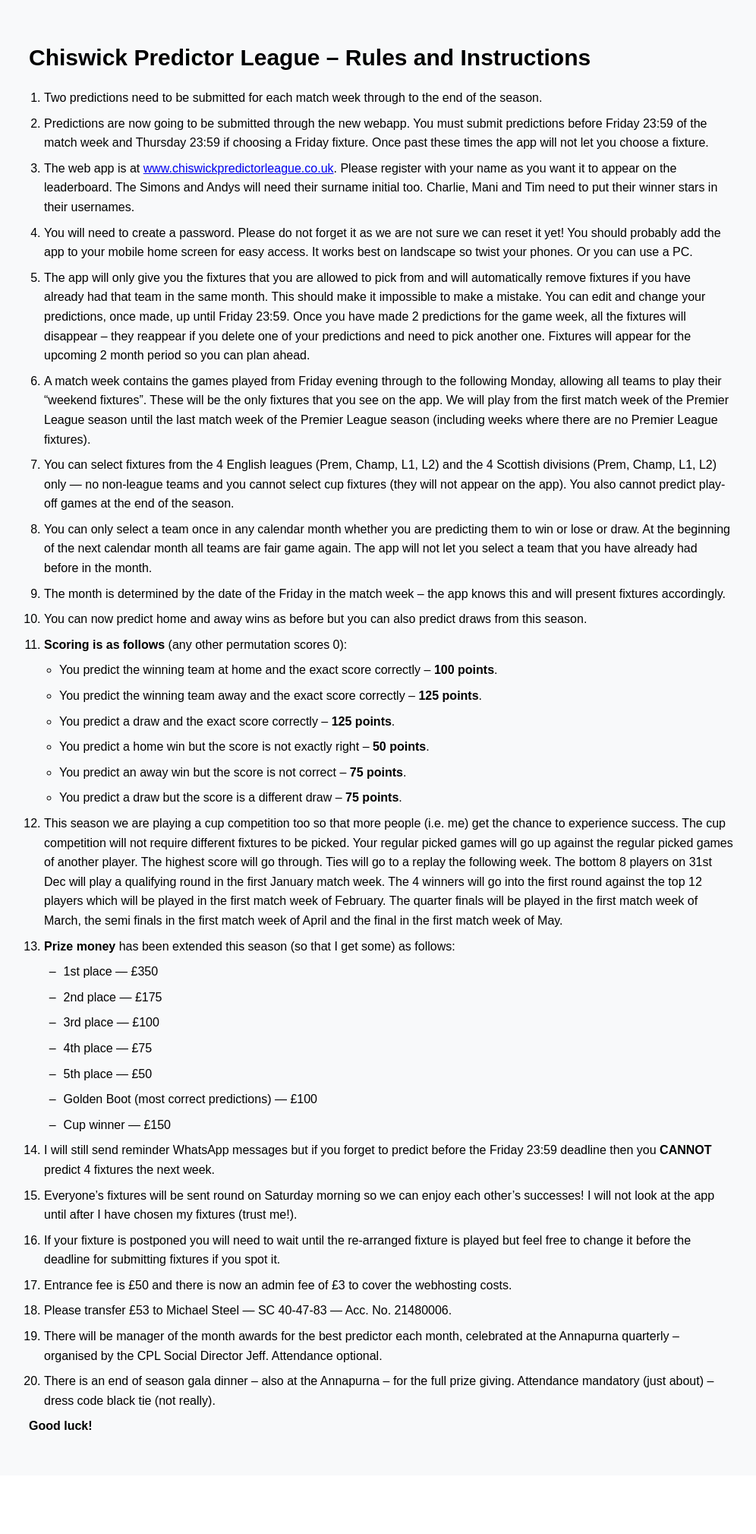
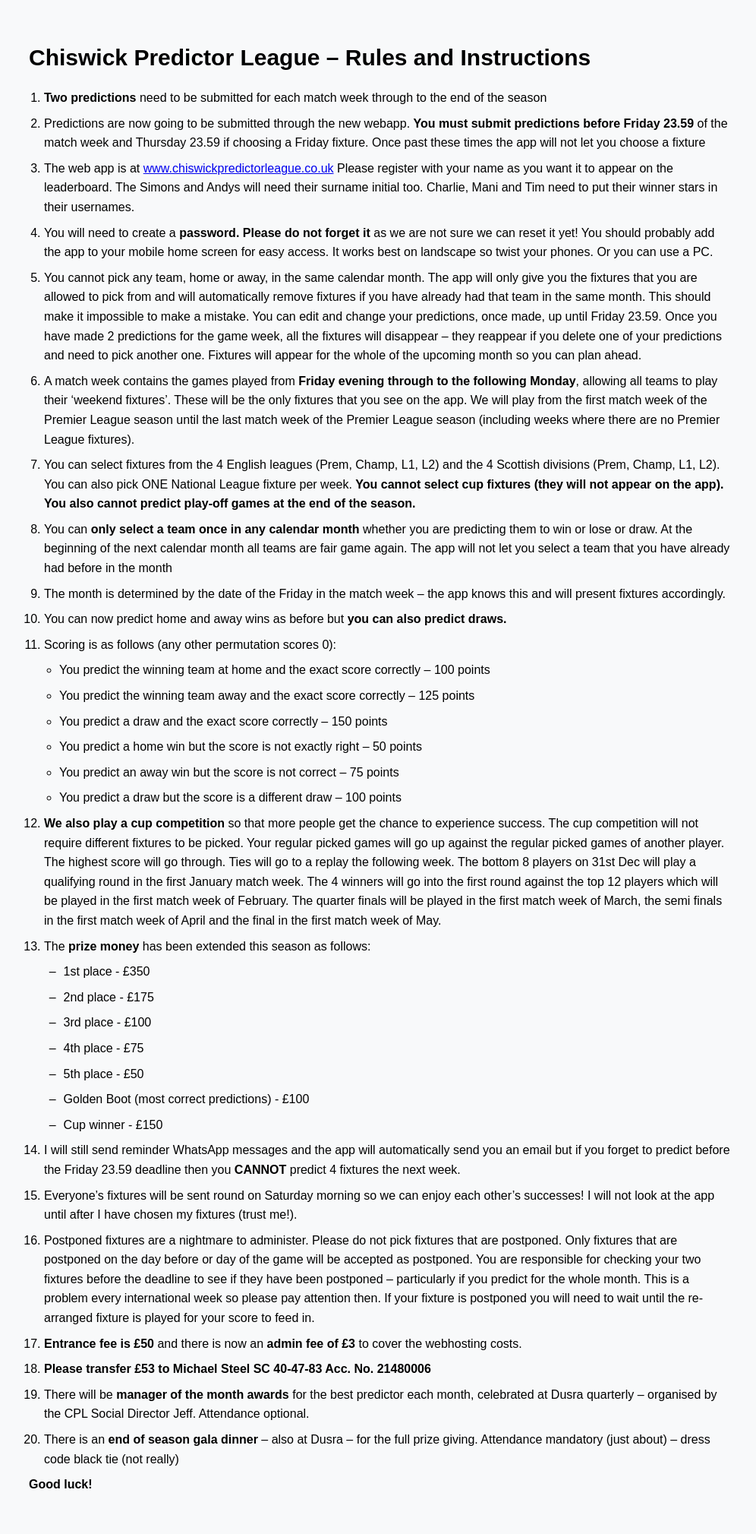
Before and after one commit to Alex-Steel-13/FootballPredictorLeague, a Django app: page /info/ in a window 1280 px wide. Shown: the part 38-2057 px from the top of the page at 76% size, without its empty margins (138-1134 px from the left). Before the commit the page ends 1920 px from the top, so only its background shows below. Run offline with Django 5.2, Linux system fonts and the light colour scheme; parts of the project's set-up code (start-up, migrations or seed data) failed here and were passed over.

Commit message:
Update info page with the latest CPL rules document
Replaced with the text from the new rules PDF verbatim (no wording
changes) - updated scoring values, prize list punctuation, venue name
(Dusra), and item ordering/wording throughout to match the new
document. Bold emphasis carried over from the source doc's formatting.

Co-Authored-By: Claude Sonnet 5 <noreply@anthropic.com>

```diff
--- a/templates/info.html
+++ b/templates/info.html
@@ -7,66 +7,66 @@
   <h1>Chiswick Predictor League – Rules and Instructions</h1>
 
   <ol>
-    <li>Two predictions need to be submitted for each match week through to the end of the season.</li>
+    <li><strong>Two predictions</strong> need to be submitted for each match week through to the end of the season</li>
 
-    <li>Predictions are now going to be submitted through the new webapp. You must submit predictions before Friday 23:59 of the match week and Thursday 23:59 if choosing a Friday fixture. Once past these times the app will not let you choose a fixture.</li>
+    <li>Predictions are now going to be submitted through the new webapp. <strong>You must submit predictions before Friday 23.59</strong> of the match week and Thursday 23.59 if choosing a Friday fixture. Once past these times the app will not let you choose a fixture</li>
 
-    <li>The web app is at <a href="https://www.chiswickpredictorleague.co.uk/" rel="noopener">www.chiswickpredictorleague.co.uk</a>. Please register with your name as you want it to appear on the leaderboard. The Simons and Andys will need their surname initial too. Charlie, Mani and Tim need to put their winner stars in their usernames.</li>
+    <li>The web app is at <a href="https://www.chiswickpredictorleague.co.uk/" rel="noopener">www.chiswickpredictorleague.co.uk</a> Please register with your name as you want it to appear on the leaderboard. The Simons and Andys will need their surname initial too. Charlie, Mani and Tim need to put their winner stars in their usernames.</li>
 
-    <li>You will need to create a password. Please do not forget it as we are not sure we can reset it yet! You should probably add the app to your mobile home screen for easy access. It works best on landscape so twist your phones. Or you can use a PC.</li>
+    <li>You will need to create a <strong>password. Please do not forget it</strong> as we are not sure we can reset it yet! You should probably add the app to your mobile home screen for easy access. It works best on landscape so twist your phones. Or you can use a PC.</li>
 
-    <li>The app will only give you the fixtures that you are allowed to pick from and will automatically remove fixtures if you have already had that team in the same month. This should make it impossible to make a mistake. You can edit and change your predictions, once made, up until Friday 23:59. Once you have made 2 predictions for the game week, all the fixtures will disappear – they reappear if you delete one of your predictions and need to pick another one. Fixtures will appear for the upcoming 2 month period so you can plan ahead.</li>
+    <li>You cannot pick any team, home or away, in the same calendar month. The app will only give you the fixtures that you are allowed to pick from and will automatically remove fixtures if you have already had that team in the same month. This should make it impossible to make a mistake. You can edit and change your predictions, once made, up until Friday 23.59. Once you have made 2 predictions for the game week, all the fixtures will disappear – they reappear if you delete one of your predictions and need to pick another one. Fixtures will appear for the whole of the upcoming month so you can plan ahead.</li>
 
-    <li>A match week contains the games played from Friday evening through to the following Monday, allowing all teams to play their “weekend fixtures”. These will be the only fixtures that you see on the app. We will play from the first match week of the Premier League season until the last match week of the Premier League season (including weeks where there are no Premier League fixtures).</li>
+    <li>A match week contains the games played from <strong>Friday evening through to the following Monday</strong>, allowing all teams to play their ‘weekend fixtures’. These will be the only fixtures that you see on the app. We will play from the first match week of the Premier League season until the last match week of the Premier League season (including weeks where there are no Premier League fixtures).</li>
 
-    <li>You can select fixtures from the 4 English leagues (Prem, Champ, L1, L2) and the 4 Scottish divisions (Prem, Champ, L1, L2) only — no non-league teams and you cannot select cup fixtures (they will not appear on the app). You also cannot predict play-off games at the end of the season.</li>
+    <li>You can select fixtures from the 4 English leagues (Prem, Champ, L1, L2) and the 4 Scottish divisions (Prem, Champ, L1, L2). You can also pick ONE National League fixture per week. <strong>You cannot select cup fixtures (they will not appear on the app). You also cannot predict play-off games at the end of the season.</strong></li>
 
-    <li>You can only select a team once in any calendar month whether you are predicting them to win or lose or draw. At the beginning of the next calendar month all teams are fair game again. The app will not let you select a team that you have already had before in the month.</li>
+    <li>You can <strong>only select a team once in any calendar month</strong> whether you are predicting them to win or lose or draw. At the beginning of the next calendar month all teams are fair game again. The app will not let you select a team that you have already had before in the month</li>
 
     <li>The month is determined by the date of the Friday in the match week – the app knows this and will present fixtures accordingly.</li>
 
-    <li>You can now predict home and away wins as before but you can also predict draws from this season.</li>
+    <li>You can now predict home and away wins as before but <strong>you can also predict draws.</strong></li>
 
     <li>
-      <p><strong>Scoring is as follows</strong> (any other permutation scores 0):</p>
+      <p>Scoring is as follows (any other permutation scores 0):</p>
       <ul>
-        <li>You predict the winning team at home and the exact score correctly – <strong>100 points</strong>.</li>
-        <li>You predict the winning team away and the exact score correctly – <strong>125 points</strong>.</li>
-        <li>You predict a draw and the exact score correctly – <strong>125 points</strong>.</li>
-        <li>You predict a home win but the score is not exactly right – <strong>50 points</strong>.</li>
-        <li>You predict an away win but the score is not correct – <strong>75 points</strong>.</li>
-        <li>You predict a draw but the score is a different draw – <strong>75 points</strong>.</li>
+        <li>You predict the winning team at home and the exact score correctly – 100 points</li>
+        <li>You predict the winning team away and the exact score correctly – 125 points</li>
+        <li>You predict a draw and the exact score correctly – 150 points</li>
+        <li>You predict a home win but the score is not exactly right – 50 points</li>
+        <li>You predict an away win but the score is not correct – 75 points</li>
+        <li>You predict a draw but the score is a different draw – 100 points</li>
       </ul>
     </li>
 
-    <li>This season we are playing a cup competition too so that more people (i.e. me) get the chance to experience success. The cup competition will not require different fixtures to be picked. Your regular picked games will go up against the regular picked games of another player. The highest score will go through. Ties will go to a replay the following week. The bottom 8 players on 31st Dec will play a qualifying round in the first January match week. The 4 winners will go into the first round against the top 12 players which will be played in the first match week of February. The quarter finals will be played in the first match week of March, the semi finals in the first match week of April and the final in the first match week of May.</li>
+    <li><strong>We also play a cup competition</strong> so that more people get the chance to experience success. The cup competition will not require different fixtures to be picked. Your regular picked games will go up against the regular picked games of another player. The highest score will go through. Ties will go to a replay the following week. The bottom 8 players on 31st Dec will play a qualifying round in the first January match week. The 4 winners will go into the first round against the top 12 players which will be played in the first match week of February. The quarter finals will be played in the first match week of March, the semi finals in the first match week of April and the final in the first match week of May.</li>
 
     <li>
-      <p><strong>Prize money</strong> has been extended this season (so that I get some) as follows:</p>
+      <p>The <strong>prize money</strong> has been extended this season as follows:</p>
       <ul class="prizes">
-        <li>1st place — £350</li>
-        <li>2nd place — £175</li>
-        <li>3rd place — £100</li>
-        <li>4th place — £75</li>
-        <li>5th place — £50</li>
-        <li>Golden Boot (most correct predictions) — £100</li>
-        <li>Cup winner — £150</li>
+        <li>1st place - £350</li>
+        <li>2nd place - £175</li>
+        <li>3rd place - £100</li>
+        <li>4th place - £75</li>
+        <li>5th place - £50</li>
+        <li>Golden Boot (most correct predictions) - £100</li>
+        <li>Cup winner - £150</li>
       </ul>
     </li>
 
-    <li>I will still send reminder WhatsApp messages but if you forget to predict before the Friday 23:59 deadline then you <strong>CANNOT</strong> predict 4 fixtures the next week.</li>
+    <li>I will still send reminder WhatsApp messages and the app will automatically send you an email but if you forget to predict before the Friday 23.59 deadline then you <strong>CANNOT</strong> predict 4 fixtures the next week.</li>
 
     <li>Everyone’s fixtures will be sent round on Saturday morning so we can enjoy each other’s successes! I will not look at the app until after I have chosen my fixtures (trust me!).</li>
 
-    <li>If your fixture is postponed you will need to wait until the re-arranged fixture is played but feel free to change it before the deadline for submitting fixtures if you spot it.</li>
+    <li>Postponed fixtures are a nightmare to administer. Please do not pick fixtures that are postponed. Only fixtures that are postponed on the day before or day of the game will be accepted as postponed. You are responsible for checking your two fixtures before the deadline to see if they have been postponed – particularly if you predict for the whole month. This is a problem every international week so please pay attention then. If your fixture is postponed you will need to wait until the re-arranged fixture is played for your score to feed in.</li>
 
-    <li>Entrance fee is £50 and there is now an admin fee of £3 to cover the webhosting costs.</li>
+    <li><strong>Entrance fee is £50</strong> and there is now an <strong>admin fee of £3</strong> to cover the webhosting costs.</li>
 
-    <li>Please transfer £53 to Michael Steel — SC 40-47-83 — Acc. No. 21480006.</li>
+    <li><strong>Please transfer £53 to Michael Steel SC 40-47-83 Acc. No. 21480006</strong></li>
 
-    <li>There will be manager of the month awards for the best predictor each month, celebrated at the Annapurna quarterly – organised by the CPL Social Director Jeff. Attendance optional.</li>
+    <li>There will be <strong>manager of the month awards</strong> for the best predictor each month, celebrated at Dusra quarterly – organised by the CPL Social Director Jeff. Attendance optional.</li>
 
-    <li>There is an end of season gala dinner – also at the Annapurna – for the full prize giving. Attendance mandatory (just about) – dress code black tie (not really).</li>
+    <li>There is an <strong>end of season gala dinner</strong> – also at Dusra – for the full prize giving. Attendance mandatory (just about) – dress code black tie (not really)</li>
   </ol>
 
   <p><strong>Good luck!</strong></p>
```
